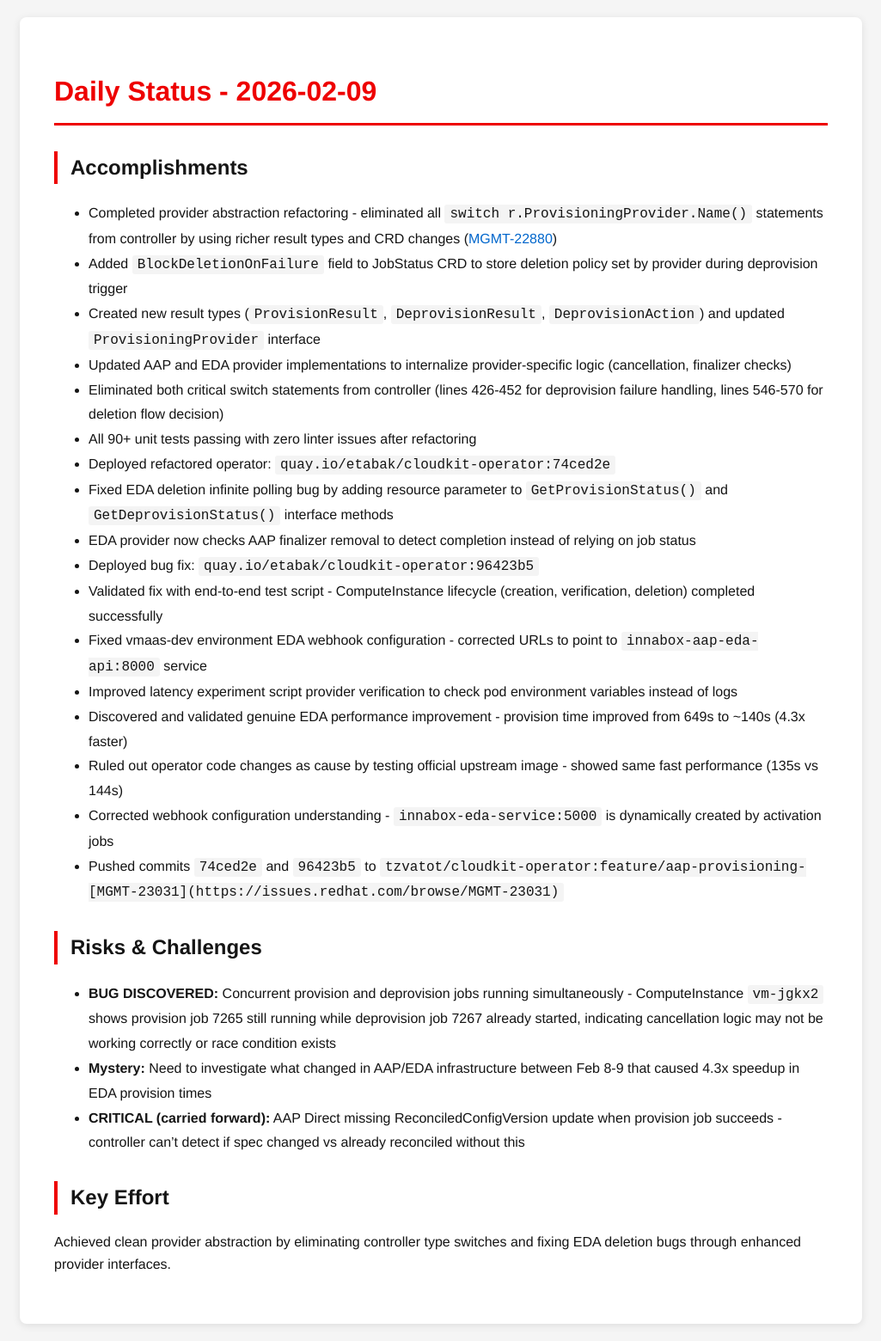
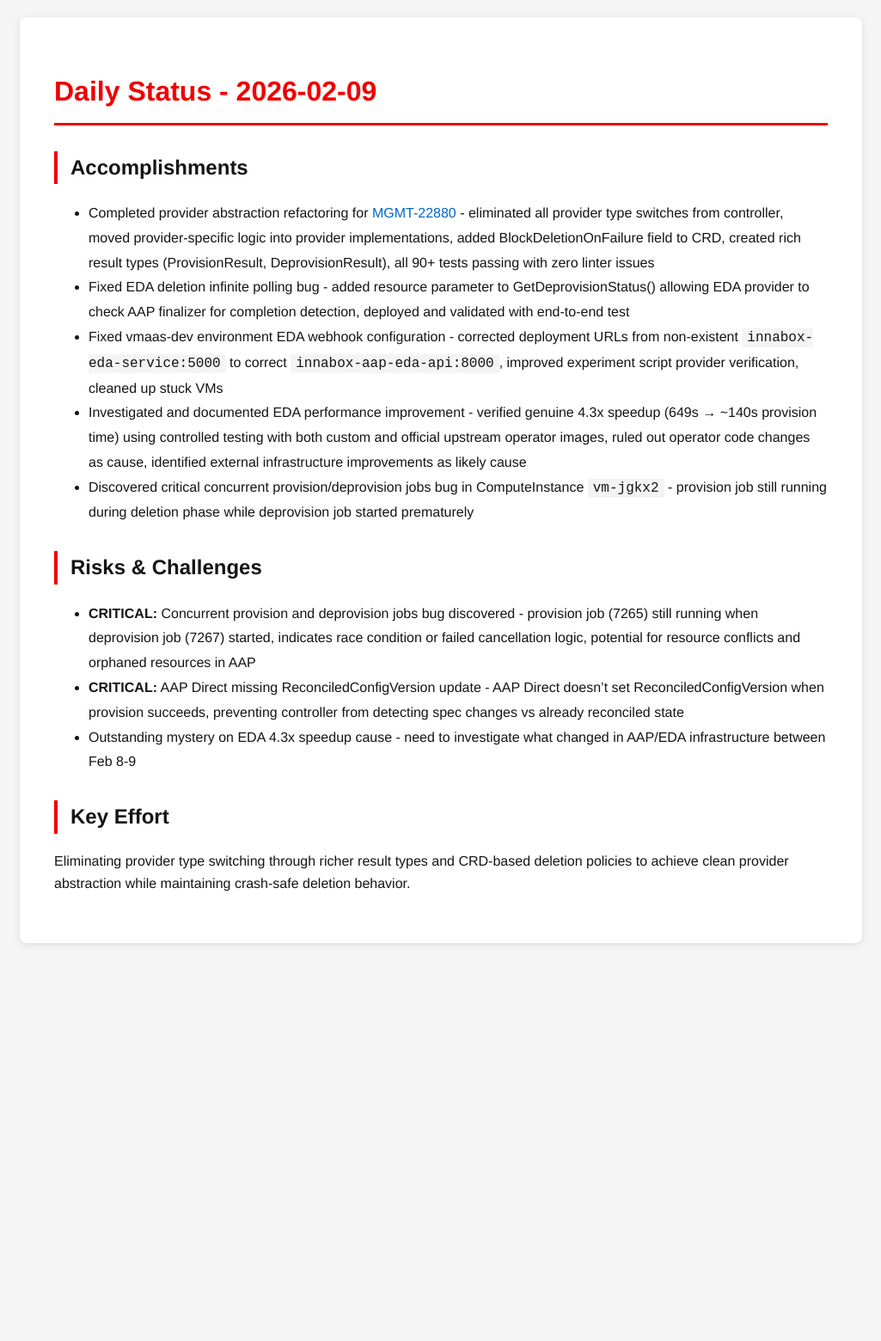
Before and after one commit to tzvatot/daily-status, a Jekyll site: the page built from 2026-02-09.md, in a window 1280 px wide. Shown: the whole page at 86% size, without its empty margins (127-1152 px from the left). Built offline with Jekyll 4.4.1, drawn with Linux system fonts in a browser that asks for light colours; after the commit the page ends 1117 px from its top, so only the background shows below that.

Commit message:
Daily status update - 2026-02-09

```diff
--- a/2026-02-09.md
+++ b/2026-02-09.md
@@ -7,28 +7,16 @@ date: 2026-02-09
 # Daily Status - 2026-02-09
 
 ## Accomplishments
-- Completed provider abstraction refactoring - eliminated all `switch r.ProvisioningProvider.Name()` statements from controller by using richer result types and CRD changes ([MGMT-22880](https://issues.redhat.com/browse/MGMT-22880))
-- Added `BlockDeletionOnFailure` field to JobStatus CRD to store deletion policy set by provider during deprovision trigger
-- Created new result types (`ProvisionResult`, `DeprovisionResult`, `DeprovisionAction`) and updated `ProvisioningProvider` interface
-- Updated AAP and EDA provider implementations to internalize provider-specific logic (cancellation, finalizer checks)
-- Eliminated both critical switch statements from controller (lines 426-452 for deprovision failure handling, lines 546-570 for deletion flow decision)
-- All 90+ unit tests passing with zero linter issues after refactoring
-- Deployed refactored operator: `quay.io/etabak/cloudkit-operator:74ced2e`
-- Fixed EDA deletion infinite polling bug by adding resource parameter to `GetProvisionStatus()` and `GetDeprovisionStatus()` interface methods
-- EDA provider now checks AAP finalizer removal to detect completion instead of relying on job status
-- Deployed bug fix: `quay.io/etabak/cloudkit-operator:96423b5`
-- Validated fix with end-to-end test script - ComputeInstance lifecycle (creation, verification, deletion) completed successfully
-- Fixed vmaas-dev environment EDA webhook configuration - corrected URLs to point to `innabox-aap-eda-api:8000` service
-- Improved latency experiment script provider verification to check pod environment variables instead of logs
-- Discovered and validated genuine EDA performance improvement - provision time improved from 649s to ~140s (4.3x faster)
-- Ruled out operator code changes as cause by testing official upstream image - showed same fast performance (135s vs 144s)
-- Corrected webhook configuration understanding - `innabox-eda-service:5000` is dynamically created by activation jobs
-- Pushed commits `74ced2e` and `96423b5` to `tzvatot/cloudkit-operator:feature/aap-provisioning-[MGMT-23031](https://issues.redhat.com/browse/MGMT-23031)`
+- Completed provider abstraction refactoring for [MGMT-22880](https://issues.redhat.com/browse/MGMT-22880) - eliminated all provider type switches from controller, moved provider-specific logic into provider implementations, added BlockDeletionOnFailure field to CRD, created rich result types (ProvisionResult, DeprovisionResult), all 90+ tests passing with zero linter issues
+- Fixed EDA deletion infinite polling bug - added resource parameter to GetDeprovisionStatus() allowing EDA provider to check AAP finalizer for completion detection, deployed and validated with end-to-end test
+- Fixed vmaas-dev environment EDA webhook configuration - corrected deployment URLs from non-existent `innabox-eda-service:5000` to correct `innabox-aap-eda-api:8000`, improved experiment script provider verification, cleaned up stuck VMs
+- Investigated and documented EDA performance improvement - verified genuine 4.3x speedup (649s → ~140s provision time) using controlled testing with both custom and official upstream operator images, ruled out operator code changes as cause, identified external infrastructure improvements as likely cause
+- Discovered critical concurrent provision/deprovision jobs bug in ComputeInstance `vm-jgkx2` - provision job still running during deletion phase while deprovision job started prematurely
 
 ## Risks & Challenges
-- **BUG DISCOVERED:** Concurrent provision and deprovision jobs running simultaneously - ComputeInstance `vm-jgkx2` shows provision job 7265 still running while deprovision job 7267 already started, indicating cancellation logic may not be working correctly or race condition exists
-- **Mystery:** Need to investigate what changed in AAP/EDA infrastructure between Feb 8-9 that caused 4.3x speedup in EDA provision times
-- **CRITICAL (carried forward):** AAP Direct missing ReconciledConfigVersion update when provision job succeeds - controller can't detect if spec changed vs already reconciled without this
+- **CRITICAL:** Concurrent provision and deprovision jobs bug discovered - provision job (7265) still running when deprovision job (7267) started, indicates race condition or failed cancellation logic, potential for resource conflicts and orphaned resources in AAP
+- **CRITICAL:** AAP Direct missing ReconciledConfigVersion update - AAP Direct doesn't set ReconciledConfigVersion when provision succeeds, preventing controller from detecting spec changes vs already reconciled state
+- Outstanding mystery on EDA 4.3x speedup cause - need to investigate what changed in AAP/EDA infrastructure between Feb 8-9
 
 ## Key Effort
-Achieved clean provider abstraction by eliminating controller type switches and fixing EDA deletion bugs through enhanced provider interfaces.
+Eliminating provider type switching through richer result types and CRD-based deletion policies to achieve clean provider abstraction while maintaining crash-safe deletion behavior.
```
